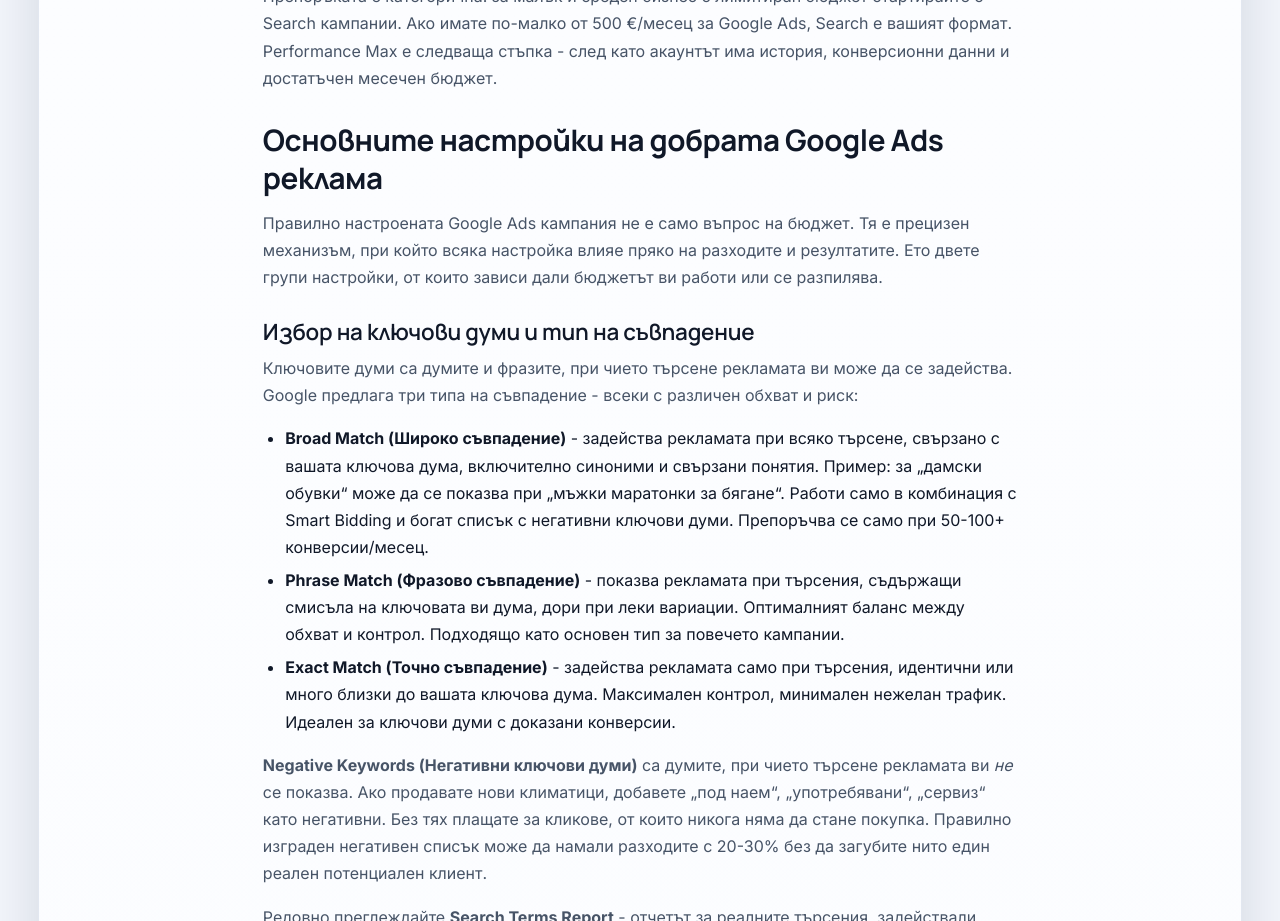
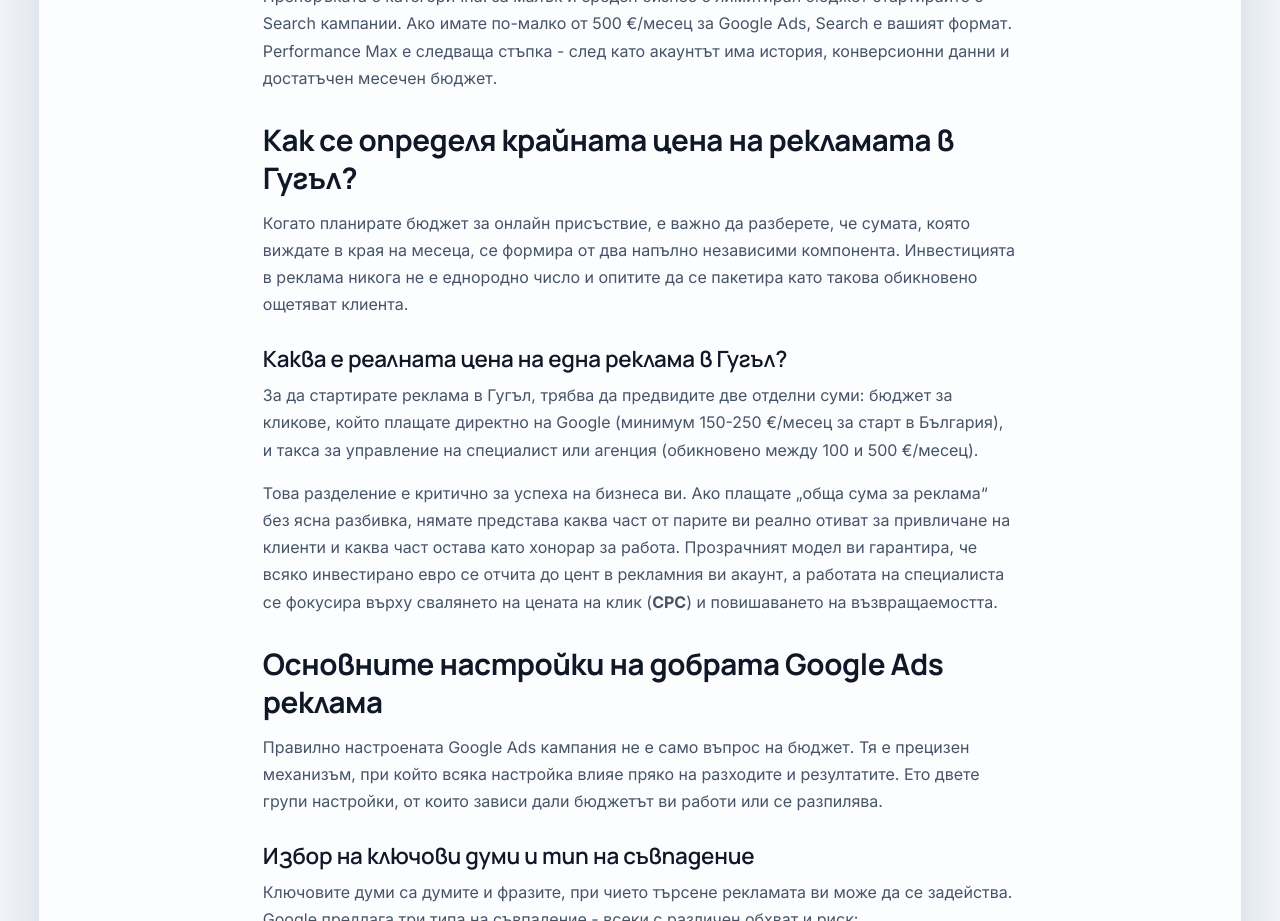
Before and after one commit to inweblife/inweblife, a Next.js app: page /google-ads-reklama in a window 1280 px wide. Shown: the part 6080-7001 px from the top of the page. Built offline with nearby package versions, Linux system fonts and the light colour scheme; no server answers.

Commit message:
Update google-ads-reklama.js

```diff
--- a/pages/google-ads-reklama.js
+++ b/pages/google-ads-reklama.js
@@ -406,6 +406,33 @@ const GoogleAdsReklama = () => {
           </section>
 
           <section>
+            <h2>Как се определя крайната цена на рекламата в Гугъл?</h2>
+            <p>
+              Когато планирате бюджет за онлайн присъствие, е важно да разберете, че сумата,
+              която виждате в края на месеца, се формира от два напълно независими
+              компонента. Инвестицията в реклама никога не е еднородно число и опитите да
+              се пакетира като такова обикновено ощетяват клиента.
+            </p>
+
+            <h3>Каква е реалната цена на една реклама в Гугъл?</h3>
+            <p>
+              За да стартирате реклама в Гугъл, трябва да предвидите две отделни суми:
+              бюджет за кликове, който плащате директно на Google (минимум 150-250 €/месец
+              за старт в България), и такса за управление на специалист или агенция
+              (обикновено между 100 и 500 €/месец).
+            </p>
+            <p>
+              Това разделение е критично за успеха на бизнеса ви. Ако плащате
+              &bdquo;обща сума за реклама&ldquo; без ясна разбивка, нямате представа каква
+              част от парите ви реално отиват за привличане на клиенти и каква част остава
+              като хонорар за работа. Прозрачният модел ви гарантира, че всяко инвестирано
+              евро се отчита до цент в рекламния ви акаунт, а работата на специалиста се
+              фокусира върху свалянето на цената на клик (<strong>CPC</strong>) и
+              повишаването на възвращаемостта.
+            </p>
+          </section>
+
+          <section>
             <h2>Основните настройки на добрата Google Ads реклама</h2>
             <p>
               Правилно настроената Google Ads кампания не е само въпрос на бюджет. Тя е
```
